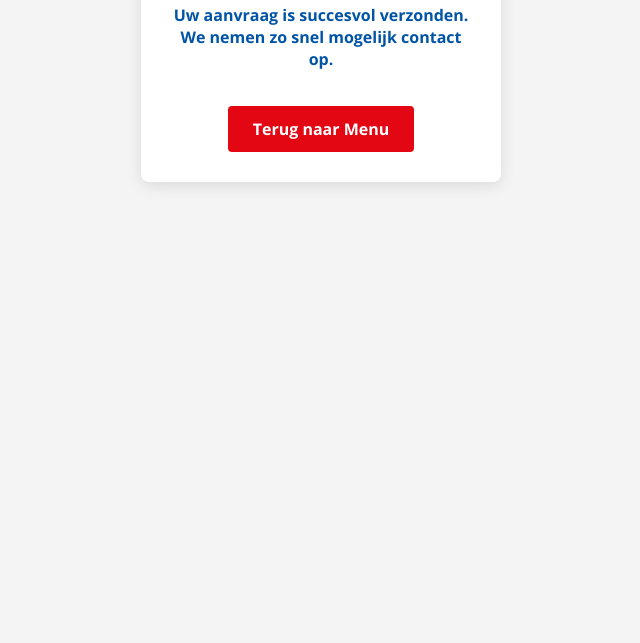
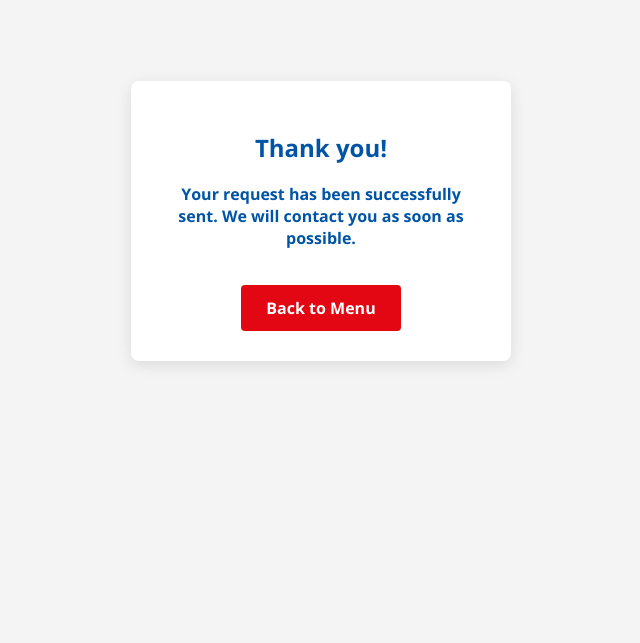
Before and after one commit to GRIFFON-BA/general-info-griffon, a plain HTML site: page bedankt.html in a window 1280 px wide. Shown: the part 157-800 px from the top of the page, without its empty margins (319-959 px from the left). Drawn offline with nearby package versions, Linux system fonts and the light colour scheme.

Commit message:
Update bedankt.html

```diff
--- a/bedankt.html
+++ b/bedankt.html
@@ -6,16 +6,29 @@
     <title>Bedankt - Griffon</title>
     <link href="https://fonts.googleapis.com/css2?family=Open+Sans:wght@700&display=swap" rel="stylesheet">
     <style>
-        body { font-family: 'Open Sans', sans-serif; text-align: center; padding: 50px; background: #f4f4f4; color: #0054a6; }
-        .success-box { background: white; padding: 30px; border-radius: 8px; box-shadow: 0 4px 15px rgba(0,0,0,0.1); display: inline-block; max-width: 300px; }
+        body { font-family: 'Open Sans', sans-serif; text-align: center; padding: 50px; background: #f4f4f4; color: #0054a6; display: flex; justify-content: center; align-items: center; height: 80vh; }
+        .success-box { background: white; padding: 30px; border-radius: 8px; box-shadow: 0 4px 15px rgba(0,0,0,0.1); max-width: 320px; }
         .btn { display: inline-block; margin-top: 20px; padding: 12px 25px; background: #e30613; color: white; text-decoration: none; border-radius: 4px; font-weight: 700; }
     </style>
 </head>
 <body>
     <div class="success-box">
-        <h2>Bedankt!</h2>
-        <p>Uw aanvraag is succesvol verzonden. We nemen zo snel mogelijk contact op.</p>
-        <a href="index.html" class="btn">Terug naar Menu</a>
+        <h2 id="title"></h2>
+        <p id="msg"></p>
+        <a href="index.html" class="btn" id="btn-back"></a>
     </div>
+
+    <script>
+        const translations = {
+            nl: { title: "Bedankt!", msg: "Uw aanvraag is succesvol verzonden. We nemen zo snel mogelijk contact op.", btn: "Terug naar Menu" },
+            en: { title: "Thank you!", msg: "Your request has been successfully sent. We will contact you as soon as possible.", btn: "Back to Menu" }
+        };
+        const userLang = navigator.language.substring(0, 2);
+        const content = translations[userLang] || translations.en;
+
+        document.getElementById('title').innerText = content.title;
+        document.getElementById('msg').innerText = content.msg;
+        document.getElementById('btn-back').innerText = content.btn;
+    </script>
 </body>
 </html>
```
